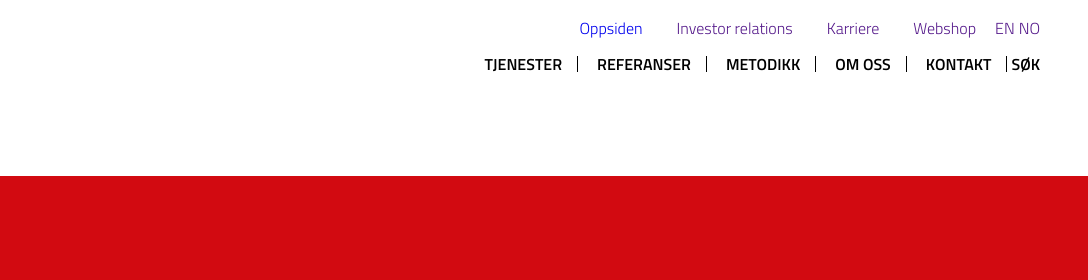
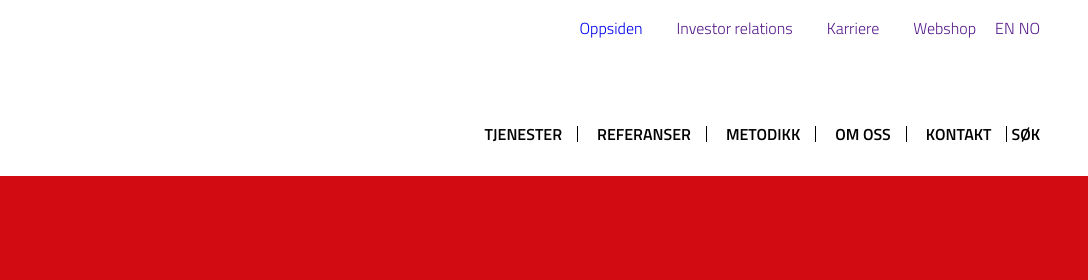
Before and after one commit to michael-arvanitidis/itera, a plain HTML site: page index1.html in a window 1280 px wide. Shown: the top 280 px of the page, 192-1280 px from the left. Drawn offline with Linux system fonts and the light colour scheme.

Commit message:
fix for navigation

```diff
--- a/css/style1.css
+++ b/css/style1.css
@@ -7,11 +7,9 @@ body {
 }
 
 .wrapper {
-	/*background-color: #fff; /*lilla 622ea3*/
-	padding-left: 3em;
-	padding-right: 3em;
-	margin-left: auto;
-	margin-right: auto;
+	margin-left: 3em;
+	margin-right: 3em;
+	position: relative;
 }
 
 /*header*/
@@ -24,18 +22,20 @@ body {
 }
 /*navigation*/
 nav {
-	display: inline;
-	float: right;
-	/*width: 80%;*/
 	width: 60%;
+	height: 100%;
 	margin-right: 0;
-	height: inherit;
+	position: absolute;
+	top: 0;
+	bottom: 0;
+	right: 0;
 }
 
 /*top navigation*/
 nav .headerTopNav {
-	/*float: right;*/
 	text-align: right;
+	position: absolute;
+	right: 0;
 }
 
 nav .headerTopNav a {
@@ -59,11 +59,13 @@ nav .headerTopNav li.lang{
 
 /*lower navigation*/
 nav .headerLowerNav {
-	/*float: right;*/
 	text-align: right;
 	vertical-align: bottom;
 	margin-bottom: 0;
 	line-height: 1em;
+	position: absolute;
+	bottom: 1px;
+	right: 0;
 }
 
 nav .headerLowerNav a {
```
